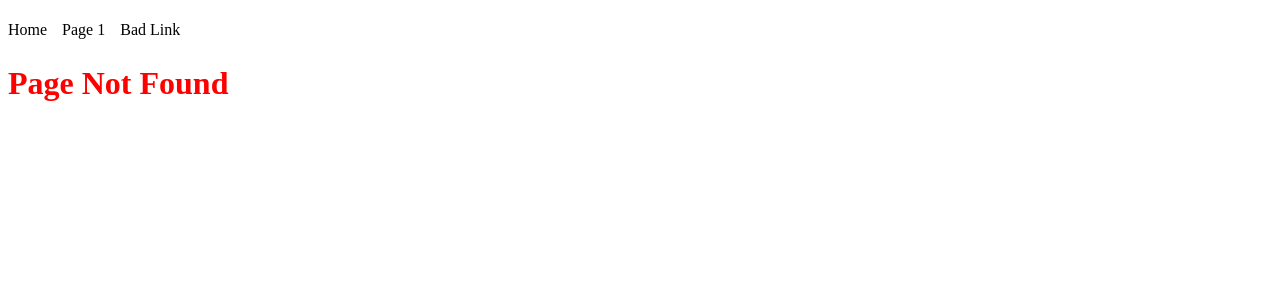
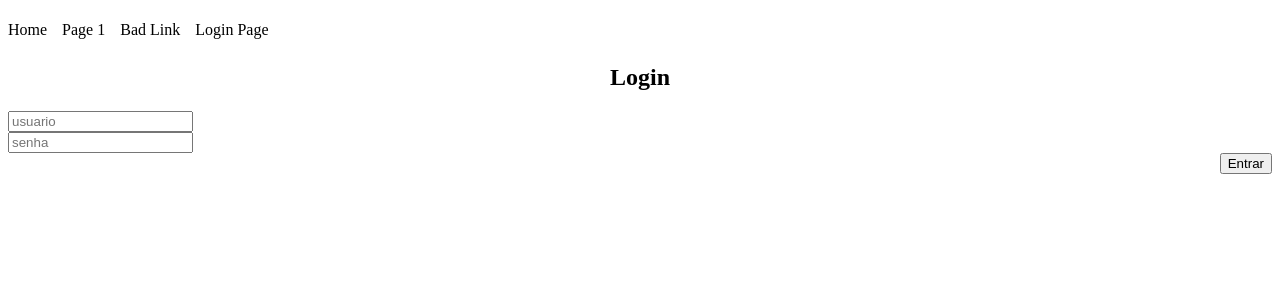
Before and after one commit to USPCodeLabSanca/gamification, a Vue app: page /#/login in a window 1280 px wide. Before the commit this address had no page. Shown: the top 300 px of the page. Built offline with nearby package versions, Linux system fonts and the light colour scheme; the HTML template or start-up script is replaced by a standard one.

Commit message:
login page

```diff
--- a/src/App.vue
+++ b/src/App.vue
@@ -44,6 +44,10 @@ export default {
       {
         name: 'Bad Link',
         to: '/random-bad-url'
+      },
+      {
+        name: 'Login Page',
+        to: '/login'
       }
     ]
   })
--- /dev/null
+++ b/src/components/Login.vue
@@ -0,0 +1,53 @@
+  <template>
+    <div class="col-xs-4 col-md-4">
+      <h2>Login</h2>
+      <div class="form-group">
+        <input
+          type="text"
+          class="form-control"
+          placeholder="usuario"
+          v-model="credentials.username"
+        >
+      </div>
+      <div class="form-group">
+        <input
+          type="password"
+          class="form-control"
+          placeholder="senha"
+          v-model="credentials.password"
+        >
+      </div>
+      <button class="btn btn-primary login" @click="submit()">Entrar</button>
+    </div>
+  </template>
+
+<style scoped>
+h2 {
+  text-align: center;
+}
+
+button {
+    float: right;
+}
+
+</style>
+
+<script>
+
+export default {
+    data() {
+        return {
+            credentials: {
+                username: '',
+                password: ''
+            }
+        }
+    },
+    methods: {
+        submit() {
+            console.log('user: ' + this.credentials.username + ' - pass: ' + this.credentials.password);
+        }
+    }
+}
+
+</script>
--- a/src/router.js
+++ b/src/router.js
@@ -4,6 +4,7 @@ import Router from 'vue-router'
 // Page content
 import Page1 from '@/components/Page1'
 import Home from '@/components/Home'
+import Login from '@/components/Login'
 
 // Fallback page
 import PageNotFound from '@/components/PageNotFound'
@@ -23,6 +24,11 @@ export default new Router({
       component: Page1
     },
     {
+      path: '/login',
+      name: 'Login Page',
+      component: Login
+    },
+    {
       path: '**',
       name: 'PageNotFound',
       component: PageNotFound
--- a/static/index.html
+++ b/static/index.html
@@ -6,6 +6,8 @@
   <meta name="viewport" content="width=device-width, initial-scale=1, shrink-to-fit=no" />
   <title>Hello PWA!</title>
   <meta name="Description" content="First PWA Vue.js App">
+  <link type="text/css" rel="stylesheet" href="https://unpkg.com/bootstrap/dist/css/bootstrap.min.css"/>
+  <link type="text/css" rel="stylesheet" href="https://unpkg.com/bootstrap-vue@latest/dist/bootstrap-vue.css"/>
 </head>
 <body>
   <div id="app"></div>
```
Also changed, not shown: 1 other file (tests, documents, lock files or other folders).
